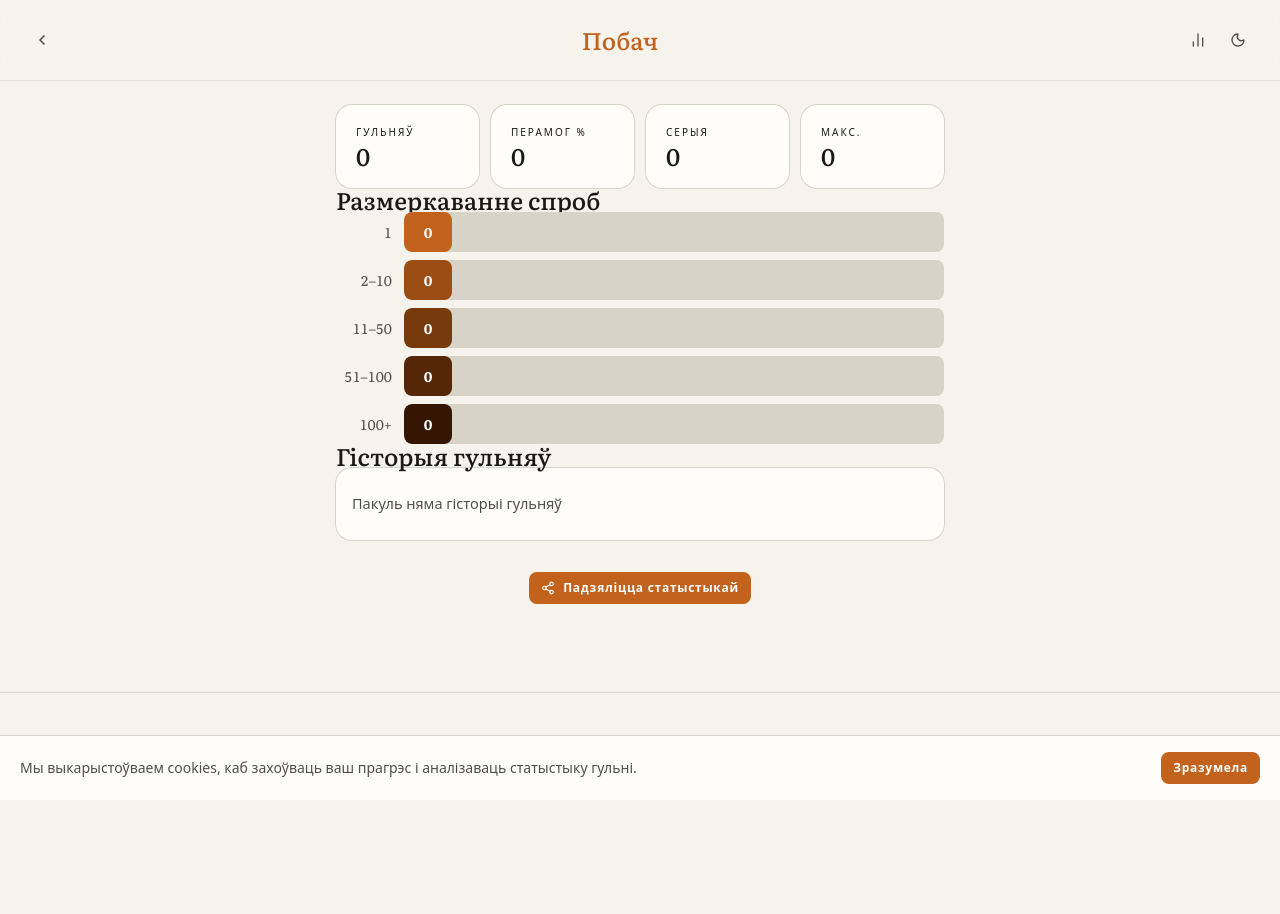
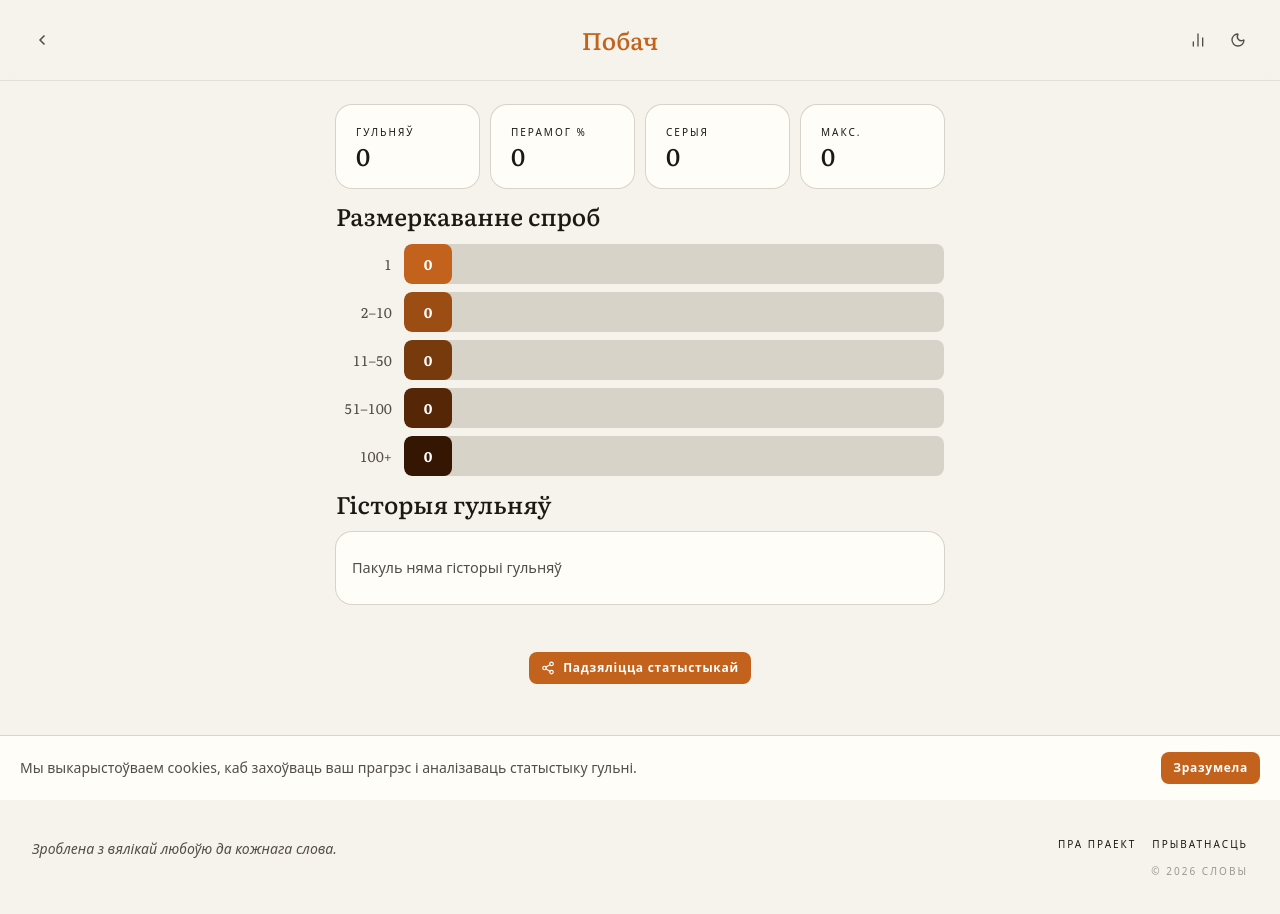
Before and after one commit to alesdrobysh/slovy.games, a Next.js app: page /pobach/stats in a window 1280 px wide. Shown: the top 914 px of the page. Before the commit the page ends 863 px from the top, so only its background shows below. Built offline with nearby package versions, Linux system fonts and the light colour scheme; a web font is replaced by a local one.

Commit message:
refactor: adjust layout in StatsPageContent for better spacing and alignment

```diff
--- a/src/games/pobach/components/StatsPageContent.tsx
+++ b/src/games/pobach/components/StatsPageContent.tsx
@@ -84,12 +84,10 @@ export function StatsPageContent({
 		<>
 			<Nav />
 
-			<div className="page-narrow page-container py-inset-lg">
+			<div className="page-narrow page-container py-inset-lg flex flex-col gap-y-flow-lg">
 				<div className="grid grid-cols-2 sm:grid-cols-4 gap-flow-md">
 					<StatCard label="Гульняў" value={stats.gamesPlayed} />
-					<div className="sm:col-span-2 lg:col-span-1">
-						<StatCard label="Перамог %" value={winRate} />
-					</div>
+					<StatCard label="Перамог %" value={winRate} />
 					<StatCard label="Серыя" value={stats.currentStreak} />
 					<StatCard label="Макс." value={stats.maxStreak} />
 				</div>
```
